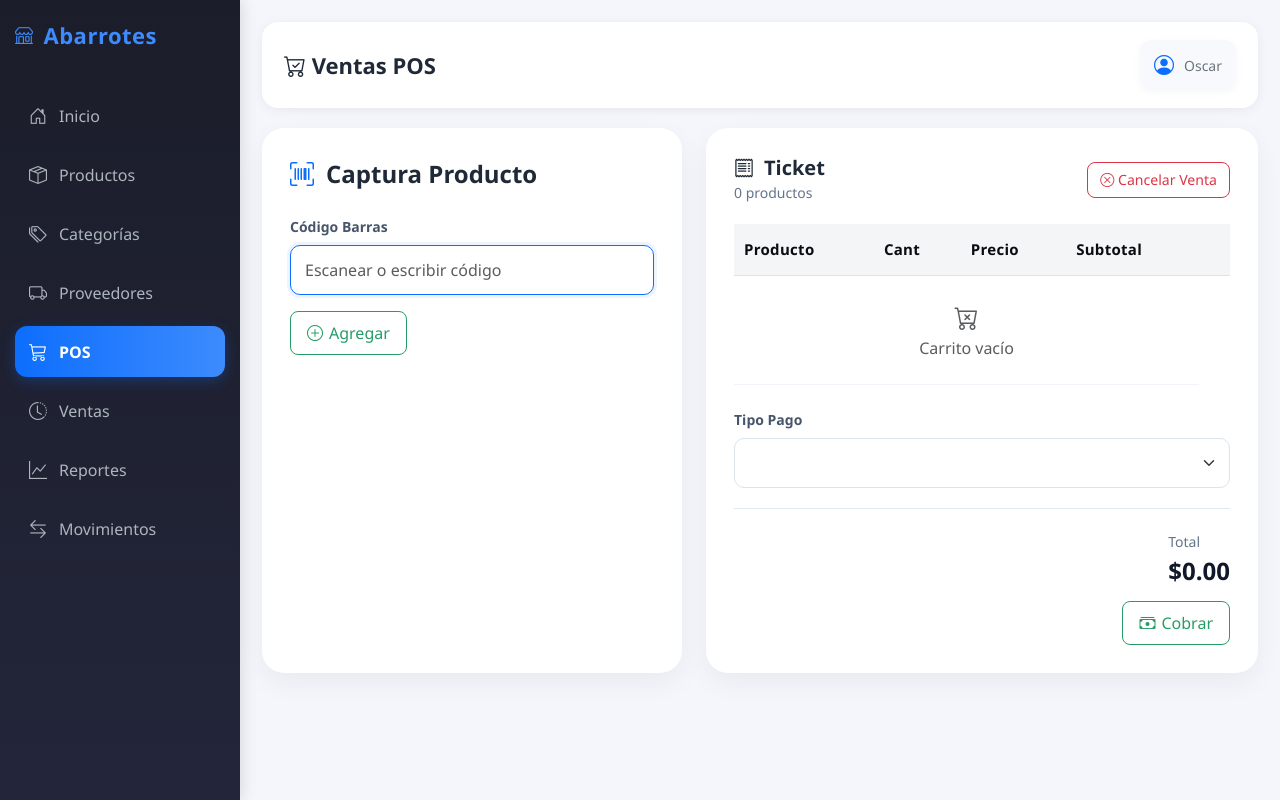
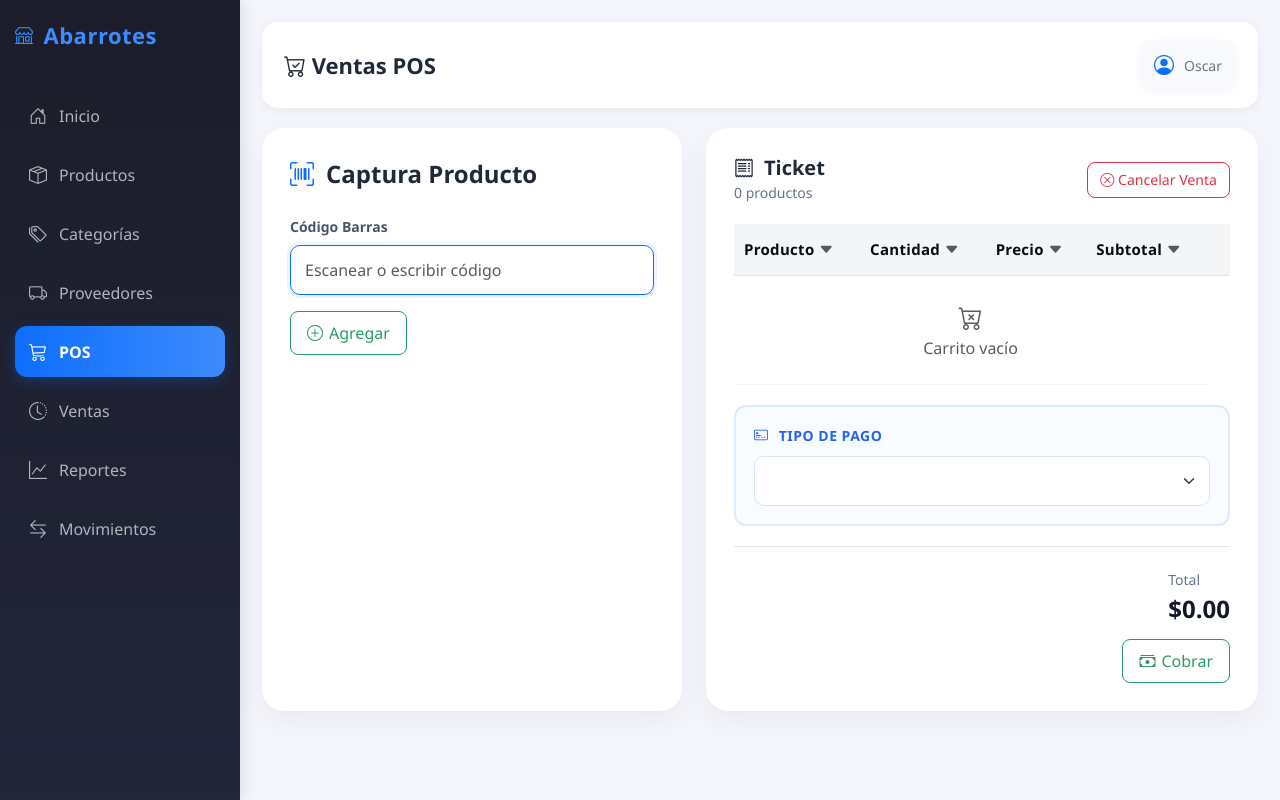
Before and after one commit to OscarDevMx/inventario-abarrotes, a Flask app: page /ventas/ in a window 1280 px wide. Run offline with Flask 3, Linux system fonts and the light colour scheme; data that the repository does not hold is empty; parts of the project's set-up code (start-up, migrations or seed data) failed here and were passed over.

Commit message:
Mejora en la pantalla de POS

```diff
--- a/app/static/css/style.css
+++ b/app/static/css/style.css
@@ -1651,3 +1651,61 @@ textarea.form-control-premium{
 
     font-weight:600;
 }
+
+/* =========================
+   POS - Tipo de Pago
+========================= */
+
+.tipo-pago-card{
+
+    margin-top:20px;
+
+    padding:18px;
+
+    background:#f8fbff;
+
+    border:2px solid #dbeafe;
+
+    border-radius:12px;
+
+    transition:.2s ease;
+}
+
+.tipo-pago-card:hover{
+
+    border-color:#93c5fd;
+}
+
+.tipo-pago-card .form-label-premium{
+
+    display:block;
+
+    margin-bottom:10px;
+
+    font-size:14px;
+
+    font-weight:700;
+
+    color:#2563eb;
+
+    text-transform:uppercase;
+
+    letter-spacing:.5px;
+}
+
+.tipo-pago-card .form-label-premium i{
+
+    margin-right:6px;
+}
+
+.tipo-pago-card .form-select{
+
+    border-width:2px;
+}
+
+.tipo-pago-card .form-select:focus{
+
+    border-color:#2563eb;
+
+    box-shadow:0 0 0 .2rem rgba(37,99,235,.15);
+}
--- a/app/templates/ventas/pos.html
+++ b/app/templates/ventas/pos.html
@@ -109,10 +109,18 @@ Ventas POS
 
                     <tr>
 
-                        <th>Producto</th>
-                        <th>Cant</th>
-                        <th>Precio</th>
-                        <th>Subtotal</th>
+                        <th>Producto
+                            <i class="bi bi-caret-down-fill text-muted"></i>
+                        </th>
+                        <th>Cantidad
+                            <i class="bi bi-caret-down-fill text-muted"></i>
+                        </th>
+                        <th>Precio
+                            <i class="bi bi-caret-down-fill text-muted"></i>
+                        </th>
+                        <th>Subtotal
+                            <i class="bi bi-caret-down-fill text-muted"></i>
+                        </th>
                         <th></th>
 
                     </tr>
@@ -170,12 +178,14 @@ Ventas POS
         </div>
 
         <!-- Selección de tipo de pago -->
-        <div class="mt-4">
+        <div class="tipo-pago-card">
 
             <label
                 class="form-label-premium">
 
-                Tipo Pago
+                <i class="bi bi-credit-card-2-front"></i>
+
+                Tipo de Pago
 
             </label>
 
```
Also changed, not shown: app/templates/movimientos/listar.html (+18 -6 lines), app/templates/reportes/dashboard.html (+18 -6 lines), app/templates/ventas/historial.html (+18 -6 lines).
